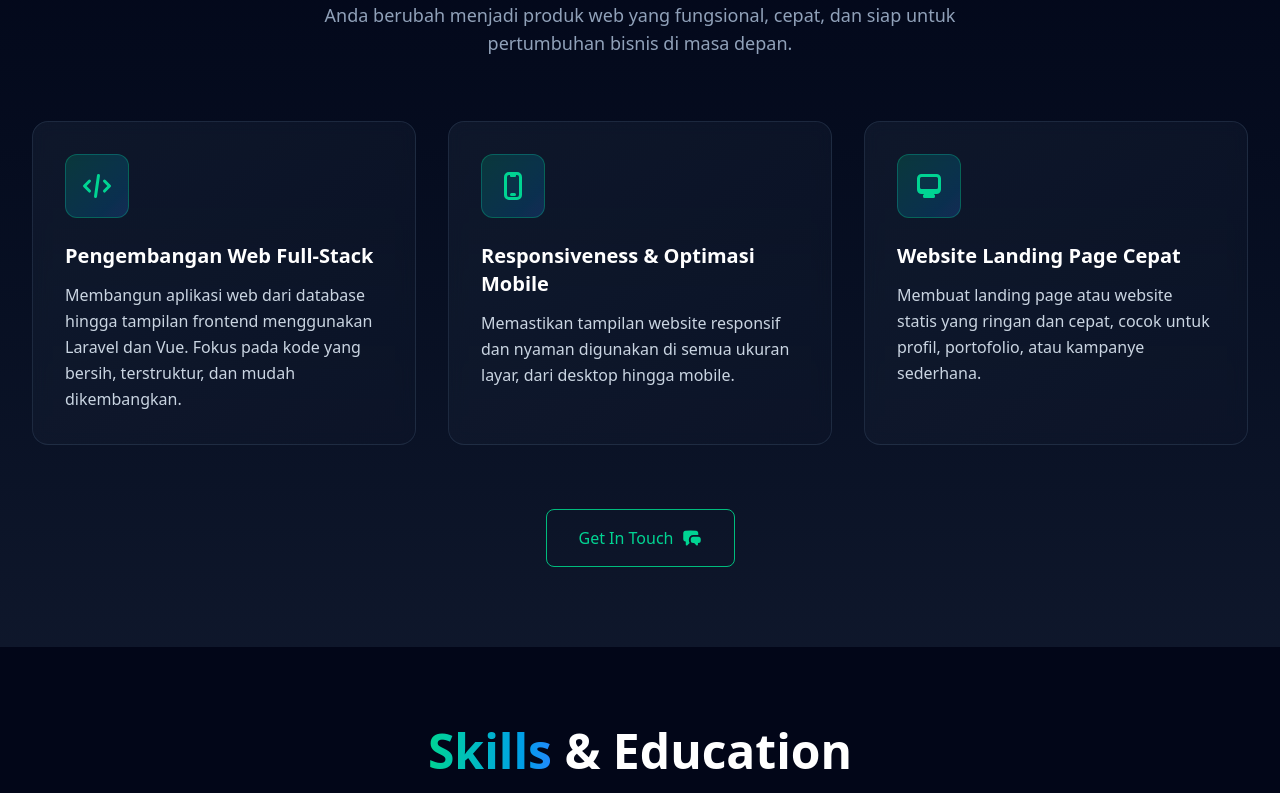
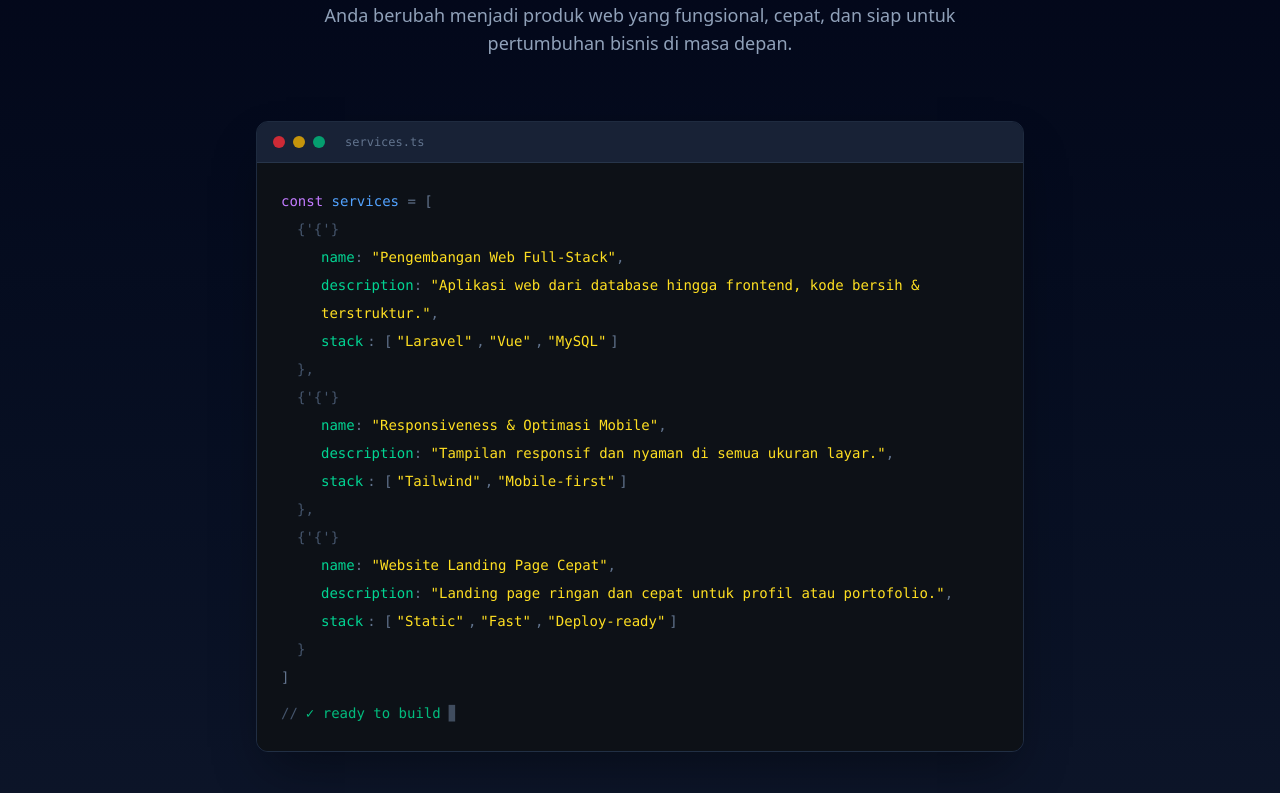
Before and after one commit to Madiennasaa/portov2, a Vue app: page / in a window 1280 px wide. Shown: the part 1027-1820 px from the top of the page. Built offline with nearby package versions, Linux system fonts and the light colour scheme.

Commit message:
edit services

```diff
--- a/src/components/Service.vue
+++ b/src/components/Service.vue
@@ -1,6 +1,8 @@
 <template>
     <section class="relative py-20 overflow-hidden bg-gradient-to-b from-slate-950 to-slate-900" id="services">
         <div class="relative z-10 max-w-7xl mx-auto px-4 sm:px-6 lg:px-8">
+
+            <!-- Header -->
             <div class="text-center mb-16">
                 <h2 class="text-4xl md:text-5xl font-bold text-white mb-4">
                     My <span class="text-transparent bg-clip-text bg-gradient-to-r from-emerald-400 to-blue-500">
@@ -12,34 +14,65 @@
                 </p>
             </div>
 
-            <div class="grid grid-cols-1 md:grid-cols-2 lg:grid-cols-3 gap-8">
-                <div v-for="(service, index) in services"
-                :key="service.id"
-                class="group relative p-8 rounded-2xl bg-gradient-to-br from-slate-800/40 to-slate-900/40 backdrop-blur-sm border border-slate-700/50 hover:border-emerald-500/50 transition-all duration-500 hover:-translate-y-2">
+            <!-- Terminal Window -->
+            <div class="max-w-3xl mx-auto rounded-xl overflow-hidden border border-slate-700/60 shadow-2xl shadow-black/40">
 
-                    <div class="absolute inset-0 bg-gradient-to-r from-emerald-500/5 to-blue-500/5 rounded-2xl opacity-0 group-hover:opacity-100 transition-opacity duration-500"></div>
+                <!-- Title Bar -->
+                <div class="flex items-center gap-2 px-4 py-3 bg-slate-800/80 border-b border-slate-700/60">
+                    <span class="w-3 h-3 rounded-full bg-red-500/80"></span>
+                    <span class="w-3 h-3 rounded-full bg-yellow-500/80"></span>
+                    <span class="w-3 h-3 rounded-full bg-emerald-500/80"></span>
+                    <span class="ml-3 text-xs text-slate-500 font-mono">services.ts</span>
+                </div>
 
-                    <div class="relative z-10 mb-6">
-                        <div class="inline-flex items-center justify-center w-16 h-16 rounded-xl bg-gradient-to-br from-emerald-500/20 to-blue-500/20 border border-emerald-400/30 group-hover:scale-110 transition-transform duration-300">
-                            <component :is="service.icon" class="w-8 h-8 text-emerald-400"></component>
-                        </div>
+                <!-- Terminal Body -->
+                <div class="bg-[#0d1117] px-6 py-6 font-mono text-sm leading-loose overflow-x-auto">
+
+                    <div>
+                        <span class="text-purple-400">const</span>
+                        <span class="text-blue-400"> services</span>
+                        <span class="text-slate-500"> = [</span>
                     </div>
 
-                    <div class="relative z-10">
-                        <h3 class="text-xl font-bold text-white mb-3 group-hover:text-emerald-400 transition-colors duration-300">
-                            {{ service.name }}
-                        </h3>
-                        <p class="text-slate-300 leading-relaxed font-light">
-                            {{ service.desc }}
-                        </p>
+                    <div v-for="(service, index) in services" :key="service.id" class="ml-4">
+                        <div class="text-slate-600">{'{'}</div>
+                        <div class="ml-6">
+                            <span class="text-emerald-400">name</span>
+                            <span class="text-slate-500">: </span>
+                            <span class="text-yellow-300">"{{ service.name }}"</span>
+                            <span class="text-slate-500">,</span>
+                        </div>
+                        <div class="ml-6">
+                            <span class="text-emerald-400">description</span>
+                            <span class="text-slate-500">: </span>
+                            <span class="text-yellow-300">"{{ service.desc }}"</span>
+                            <span class="text-slate-500">,</span>
+                        </div>
+                        <div class="ml-6 flex flex-wrap items-center gap-1">
+                            <span class="text-emerald-400">stack</span>
+                            <span class="text-slate-500">: [</span>
+                            <template v-for="(tag, i) in service.stack" :key="tag">
+                                <span class="text-yellow-300">"{{ tag }}"</span>
+                                <span v-if="i < service.stack.length - 1" class="text-slate-500">, </span>
+                            </template>
+                            <span class="text-slate-500">]</span>
+                        </div>
+                        <div class="text-slate-600">{{ index < services.length - 1 ? '},' : '}' }}</div>
                     </div>
 
-                    <div class="absolute bottom-6 right-6 opacity-0 group-hover:opacity-100 transform translate-x-4 group-hover:translate-x-0 transition-all duration-300">
-                        <ArrowRightIcon class="w-6 h-6 text-blue-400"/>
+                    <div class="text-slate-500">]</div>
+
+                    <!-- Comment line -->
+                    <div class="mt-2 flex items-center gap-2">
+                        <span class="text-slate-600">// </span>
+                        <span class="text-emerald-500">✓ ready to build</span>
+                        <span class="text-slate-500 animate-pulse">▊</span>
                     </div>
+
                 </div>
             </div>
 
+            <!-- CTA -->
             <div class="text-center mt-16">
                 <a href="#contact"
                 class="inline-flex items-center px-8 py-4 rounded-lg border border-emerald-500 text-emerald-400 font-medium hover:bg-emerald-500/10 transition-all duration-300">
@@ -47,38 +80,33 @@
                     <ChatBubbleLeftRightIcon class="w-5 h-5 ml-2"/>
                 </a>
             </div>
+
         </div>
     </section>
 </template>
 
 <script setup>
-import {
-    ArrowRightIcon,
-    ChatBubbleLeftRightIcon,
-    CodeBracketIcon,
-    ComputerDesktopIcon,
-    DevicePhoneMobileIcon
-} from '@heroicons/vue/16/solid';
 import { ref } from 'vue';
+import { ChatBubbleLeftRightIcon } from '@heroicons/vue/16/solid';
 
 const services = ref([
     {
         id: 1,
-        icon: CodeBracketIcon,
         name: 'Pengembangan Web Full-Stack',
-        desc: 'Membangun aplikasi web dari database hingga tampilan frontend menggunakan Laravel dan Vue. Fokus pada kode yang bersih, terstruktur, dan mudah dikembangkan.',
+        desc: 'Aplikasi web dari database hingga frontend, kode bersih & terstruktur.',
+        stack: ['Laravel', 'Vue', 'MySQL'],
     },
     {
         id: 2,
-        icon: DevicePhoneMobileIcon,
         name: 'Responsiveness & Optimasi Mobile',
-        desc: 'Memastikan tampilan website responsif dan nyaman digunakan di semua ukuran layar, dari desktop hingga mobile.',
+        desc: 'Tampilan responsif dan nyaman di semua ukuran layar.',
+        stack: ['Tailwind', 'Mobile-first'],
     },
     {
         id: 3,
-        icon: ComputerDesktopIcon,
         name: 'Website Landing Page Cepat',
-        desc: 'Membuat landing page atau website statis yang ringan dan cepat, cocok untuk profil, portofolio, atau kampanye sederhana.'
+        desc: 'Landing page ringan dan cepat untuk profil atau portofolio.',
+        stack: ['Static', 'Fast', 'Deploy-ready'],
     },
-])
+]);
 </script>
```
